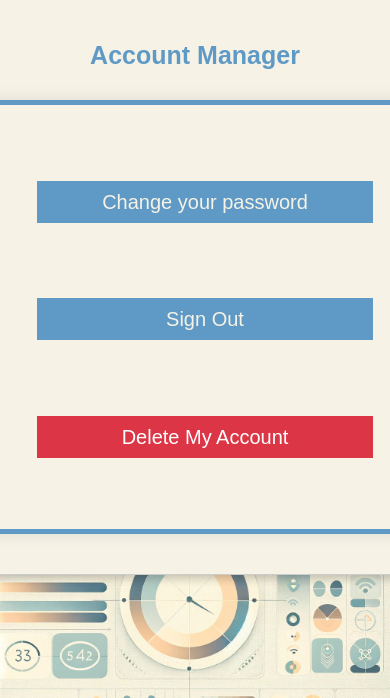
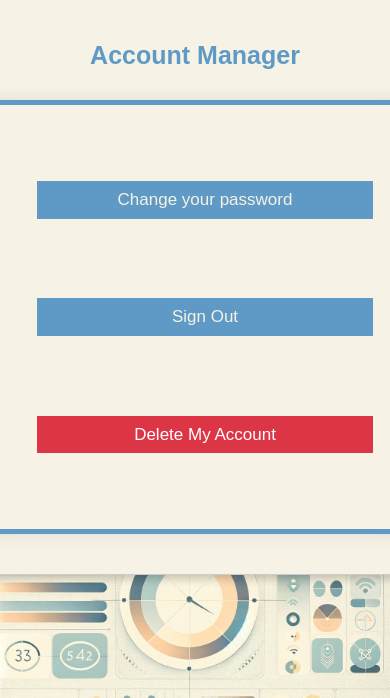
Before and after one commit to MazElgonemy/Speed-Checker1, a Flask app: page /account in a window 390 px wide; the page is wider, and only the part inside the window is pictured. Shown: the part 198-896 px from the top of that part. Run offline with Flask 3, Linux system fonts and the light colour scheme; the visitor is signed in with stand-in values (Sample User, id 1); some libraries are stand-ins or nearby versions.

Commit message:
amended button size

```diff
--- a/static/css/account.css
+++ b/static/css/account.css
@@ -108,4 +108,13 @@ h1 {
     h1 {
         font-size: 25px; /* Smaller font size for smaller screens */
     }
+
+    .btn.btn-danger {
+    font-size:17px;
+    }
+
+    .btn.btn-primary {
+    font-size:17px;
+    }
+
 }
--- a/static/css/analyse-ai.css
+++ b/static/css/analyse-ai.css
@@ -145,4 +145,8 @@ h5 {
     .main-box {
         padding-left:100px;
     }
+
+    .btn.btn-primary {
+    font-size:17px;
+    }
 }
--- a/static/css/visualise.css
+++ b/static/css/visualise.css
@@ -103,4 +103,10 @@ h1 {
         max-width: 100%; /* Ensure image doesn't overflow on small screens */
         min-width: none; /* Allow image to resize properly */
     }
+
+
+    .btn.btn-primary {
+    font-size:17px;
+    }
+
 }
```
Also changed, not shown: static/css/analyse.css (+6 -2 lines), static/css/data.css (+6 -1 lines), static/css/register.css (+11 -1 lines).
